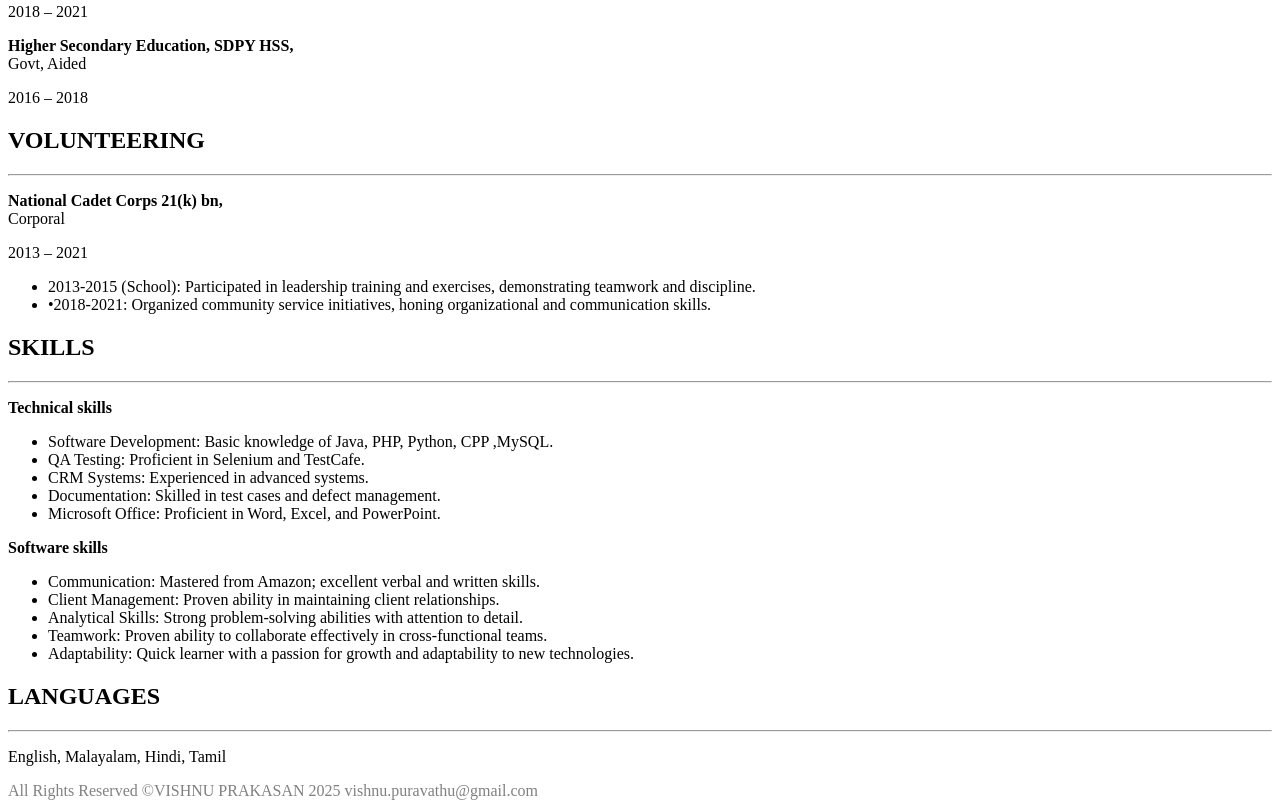
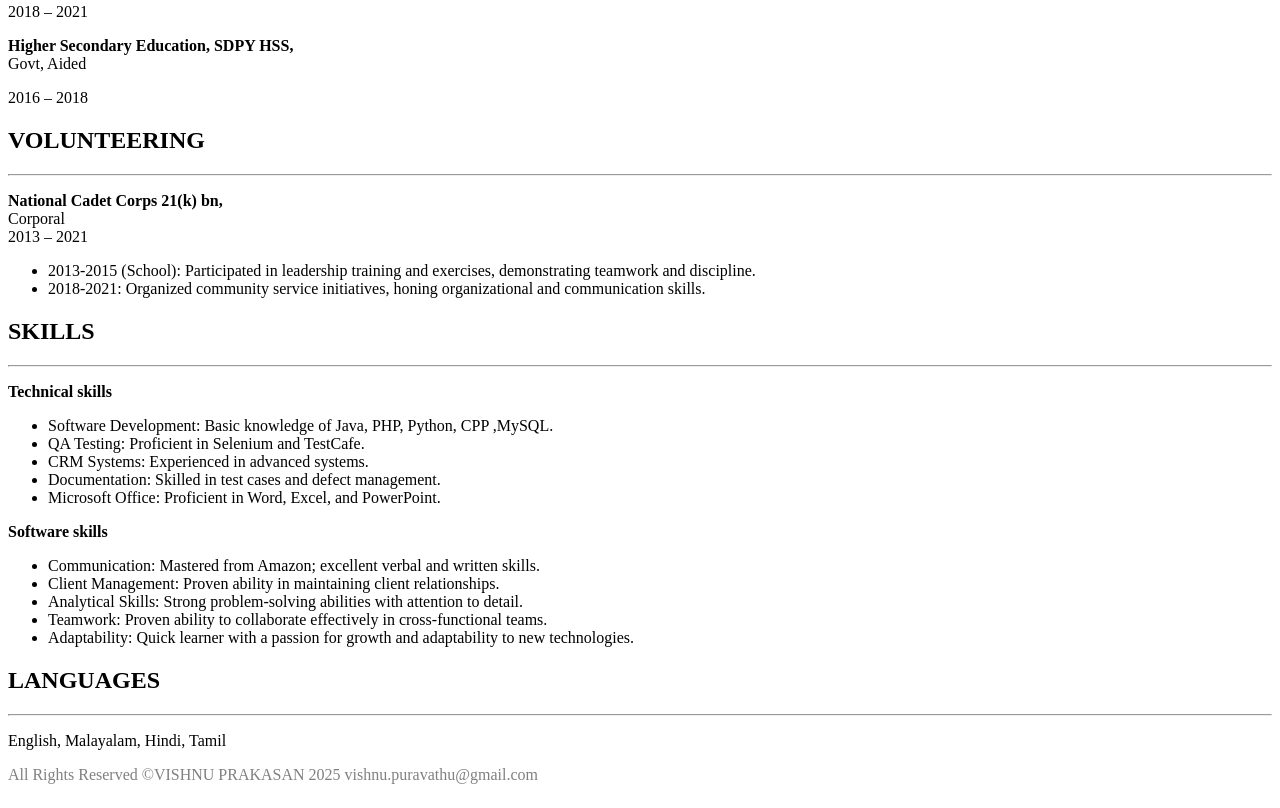
Before and after one commit to Deceiverjadhu/html-portfolio, a plain HTML site: page index.html in a window 1280 px wide. Shown: the part 915-1723 px from the top of the page. Drawn offline with Linux system fonts and the light colour scheme.

Commit message:
Update index.html

```diff
--- a/index.html
+++ b/index.html
@@ -35,11 +35,11 @@ knowledge in a new role that combines customer service and IT.</p>
     <p><b>Bachelor of computer applications,</b><br>Siena College of Professional Studies, MG University</P><P>2018 – 2021</P>
     <p><b>Higher Secondary Education, SDPY HSS,</b><br>Govt, Aided</P><P>2016 – 2018</P>
 <h2>VOLUNTEERING</h2><hr>
-    <p><b>National Cadet Corps 21(k) bn,</b><br>Corporal</P><P>2013 – 2021</P>
+    <p><b>National Cadet Corps 21(k) bn,</b><br>Corporal<br>2013 – 2021</P>
 <ul>
     <li>2013-2015 (School): Participated in leadership training and exercises, demonstrating teamwork and
 discipline.</li>
-    <li>•2018-2021: Organized community service initiatives, honing organizational and communication skills.</li>
+    <li>2018-2021: Organized community service initiatives, honing organizational and communication skills.</li>
 </ul>
 
 <h2>SKILLS</h2><hr>
@@ -65,4 +65,5 @@ discipline.</li>
 
 </head>
 </body>
+
 </html>
```
